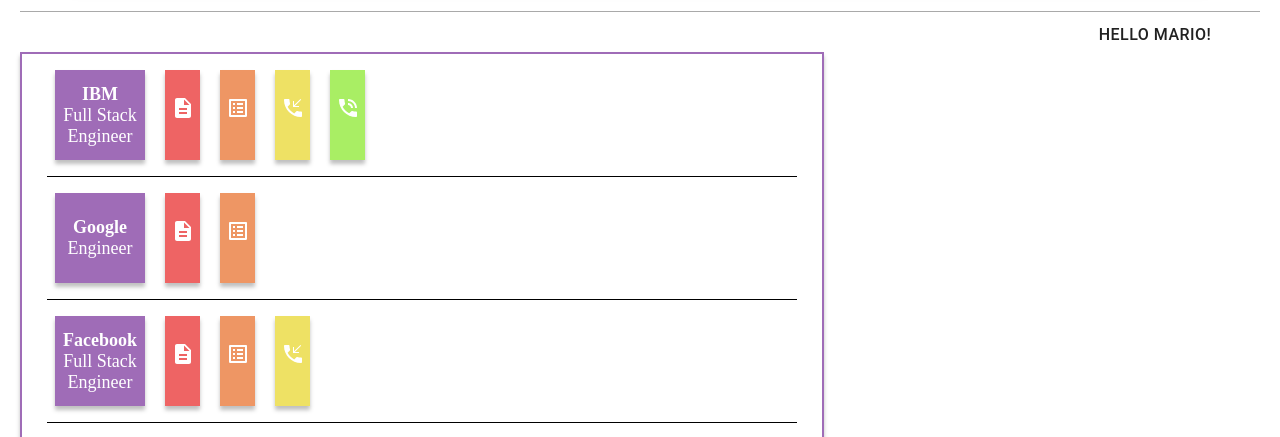
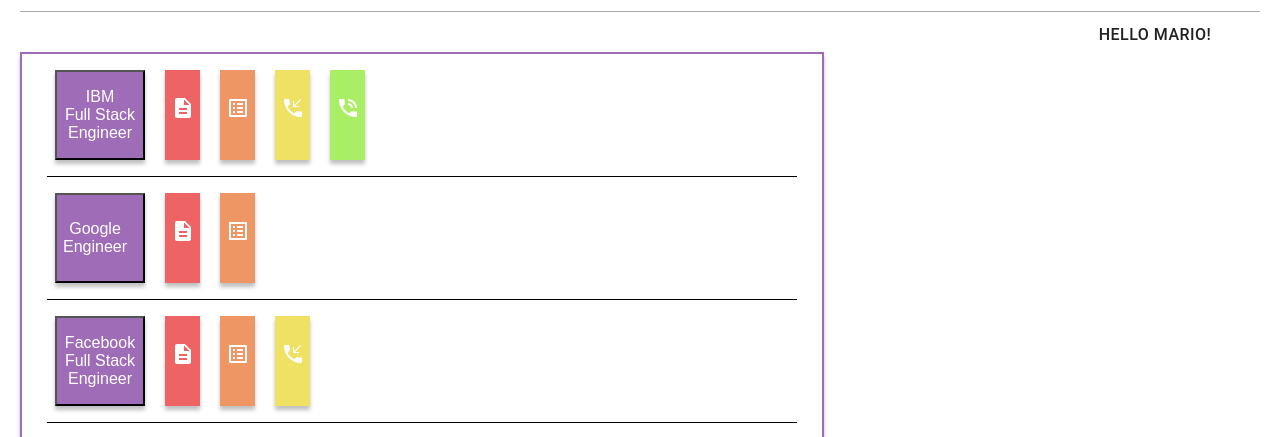
Before and after one commit to hratx-blue-ocean/Selous, a React app in the folder client/: page /dashboard in a window 1280 px wide. Shown: the part 317-754 px from the top of the page. Built offline with nearby package versions, Linux system fonts and the light colour scheme.

Commit message:
converted to buttons

```diff
--- a/client/src/components/dashboard/dashboard.css
+++ b/client/src/components/dashboard/dashboard.css
@@ -27,12 +27,13 @@
     justify-content: center;
     flex-direction: column;
     font-weight: 300;
-    font-size: 18px;
+    font-size: 16px;
     text-align: center;
     box-shadow: 0px 4px 4px rgba(0, 0, 0, 0.25);
     margin-right: 10px;
     background: #9f6cb7;
     word-wrap: normal;
+    cursor: pointer;
 }
 .dash-step-tile {
     width: 35px;
--- a/client/src/components/dashboard/dashboardRow.jsx
+++ b/client/src/components/dashboard/dashboardRow.jsx
@@ -13,16 +13,14 @@
   if (job) {
     return (
       <div className={styles['dashboard-row']}>
-        <div
+        <button
+          type="button"
           className={styles['dash-companytile']}
-          onMouseLeave={(e) => { e.target.innerHTML = `<b>${job.companyName}</b> \n ${job.position}`; }}
-          onMouseEnter={(e) => { e.target.innerHTML = `<b>${job.companyName}</b>`; }}
         >
-          <div>
-            <b>{job.companyName}</b>
-          </div>
+          {job.companyName}
+          <br />
           {job.position}
-        </div>
+        </button>
         {job.tiles.map((tile, i) => (
           <DashColorTile key={tile} tileName={tile} number={i} />
         ))}
```
